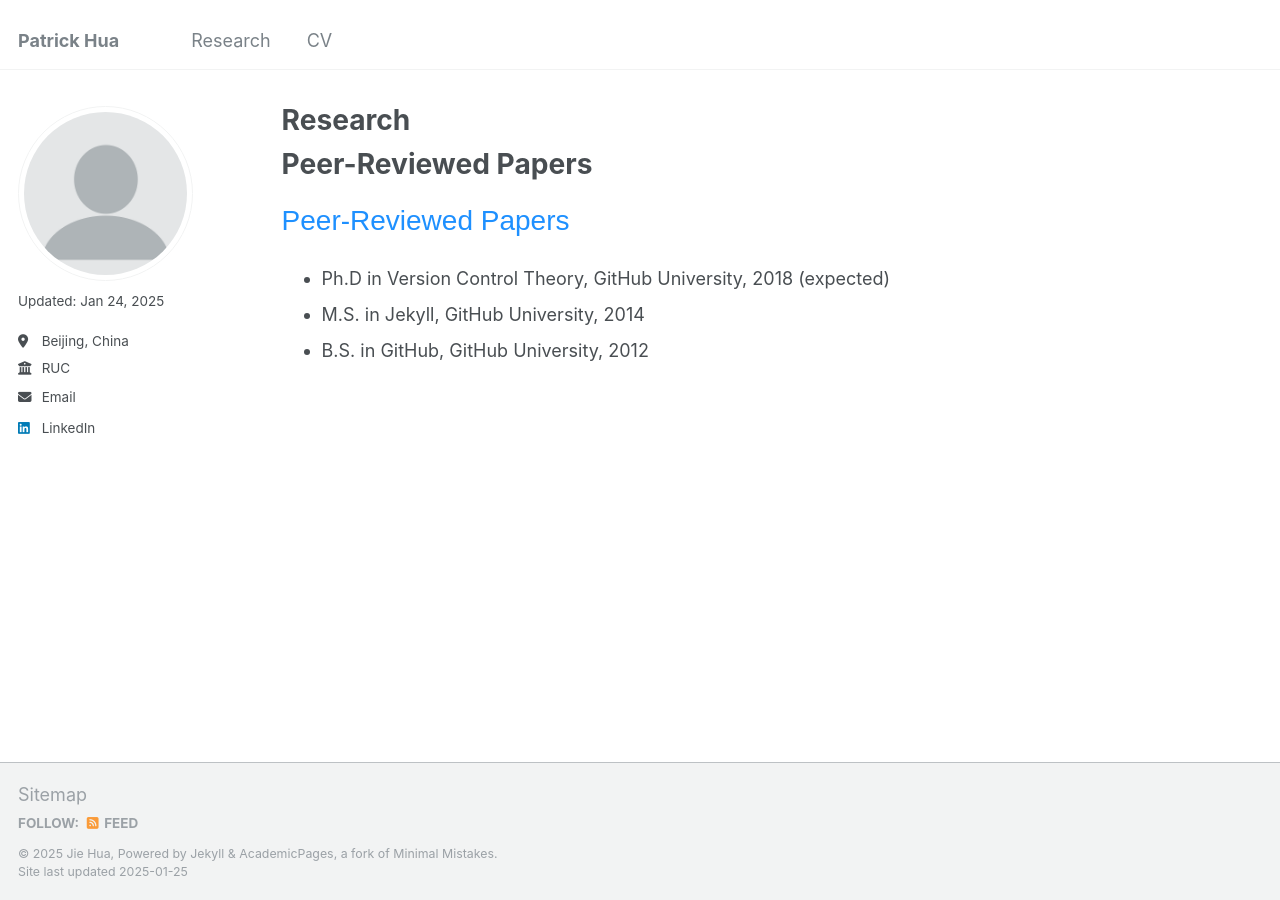
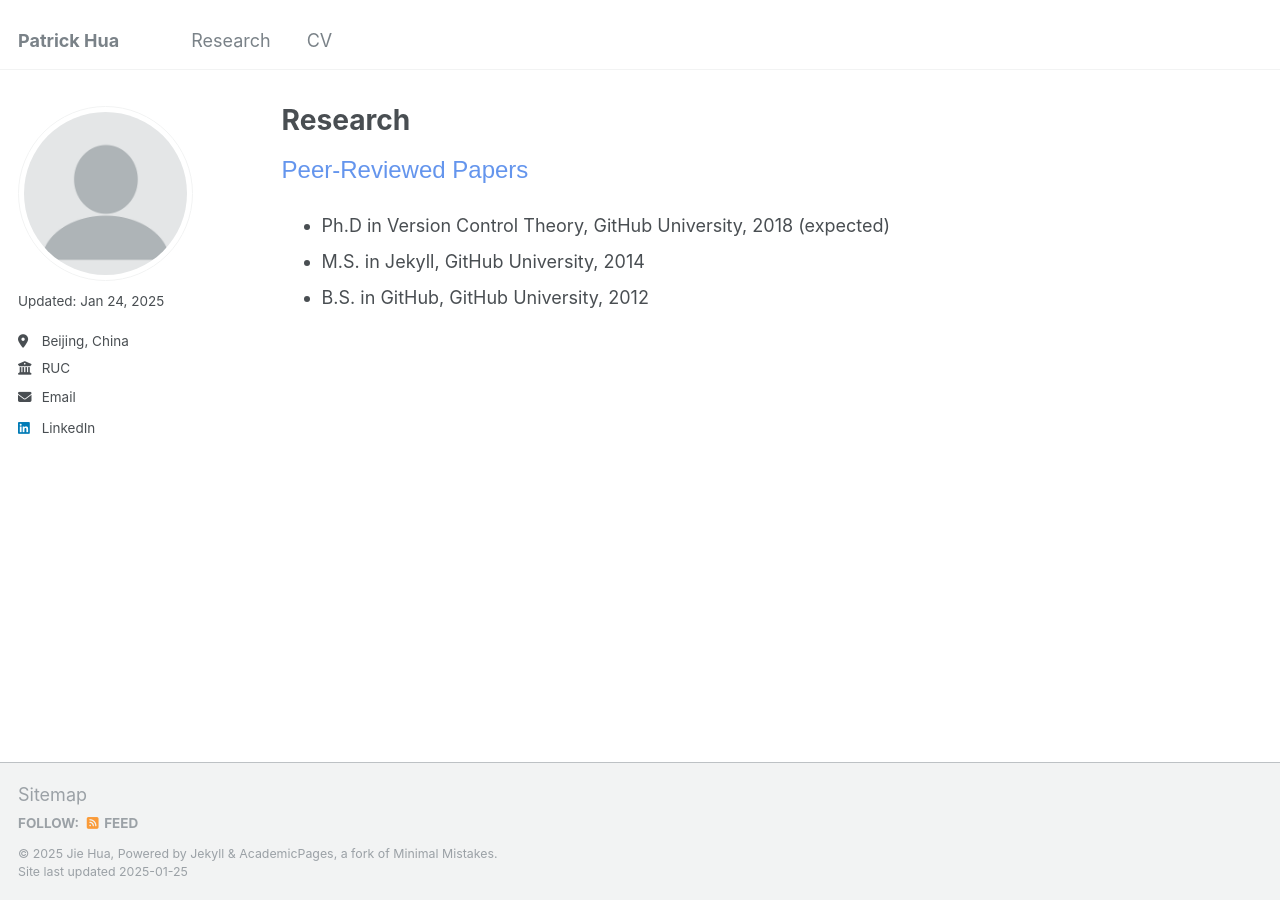
Before and after one commit to jiehua-css/jiehua-css.github.io, a Jekyll site: the page built from _pages/research.md, in a window 1280 px wide. Built offline with Jekyll 4.4.1, drawn with Linux system fonts in a browser that asks for light colours.

Commit message:
Update research.md

```diff
--- a/_pages/research.md
+++ b/_pages/research.md
@@ -7,9 +7,7 @@ author_profile: true
 
 {% include base_path %}
 
-Peer-Reviewed Papers
-======
-<span style="font-family: Aptos, sans-serif; font-size: 28px; color: #1e90ff;">Peer-Reviewed Papers</span>
+<span style="font-family: Aptos, sans-serif; font-size: 24px; color: #6495ED;">Peer-Reviewed Papers</span>
 * Ph.D in Version Control Theory, GitHub University, 2018 (expected)
 * M.S. in Jekyll, GitHub University, 2014
 * B.S. in GitHub, GitHub University, 2012
```
